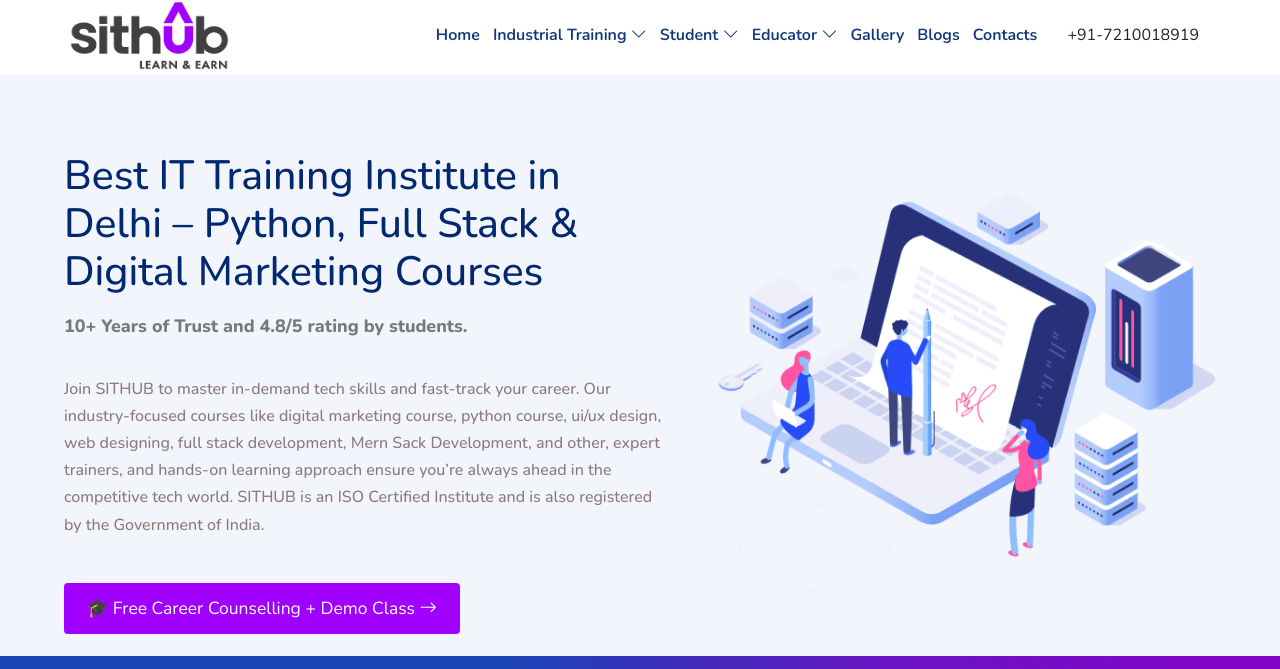
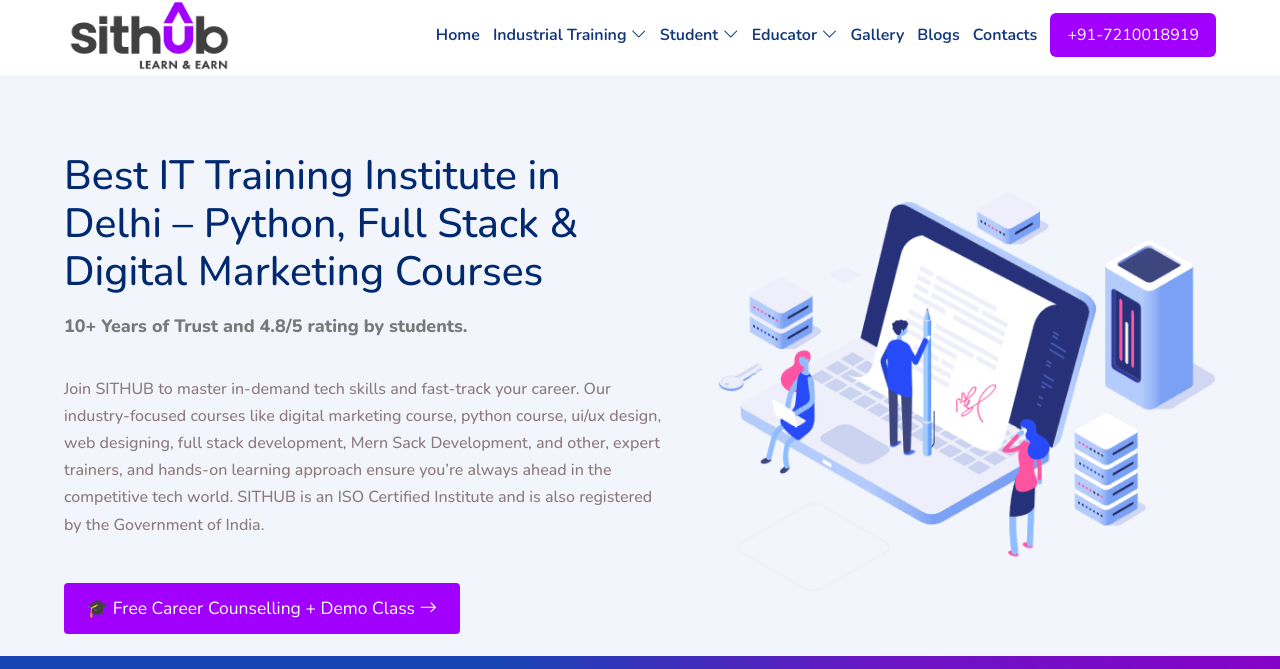
Before and after one commit to ayushgupta147-amber/sithub_project, a plain HTML site: page index.html in a window 1280 px wide. Shown: the part 80-749 px from the top of the page. Drawn offline with nearby package versions, Linux system fonts and the light colour scheme.

Commit message:
first commit

```diff
--- a/index.css
+++ b/index.css
@@ -51,9 +51,9 @@ a {
 }
 
 .btn {
-    background-color: rgb(161, 0, 255);
+    background-color: rgb(161, 0, 255) !important;
     border: 0;
-    color: white;
+    color: white !important;
     border-radius: 5px;
     padding: 10px 30px;
     font-size: 15px;
```
